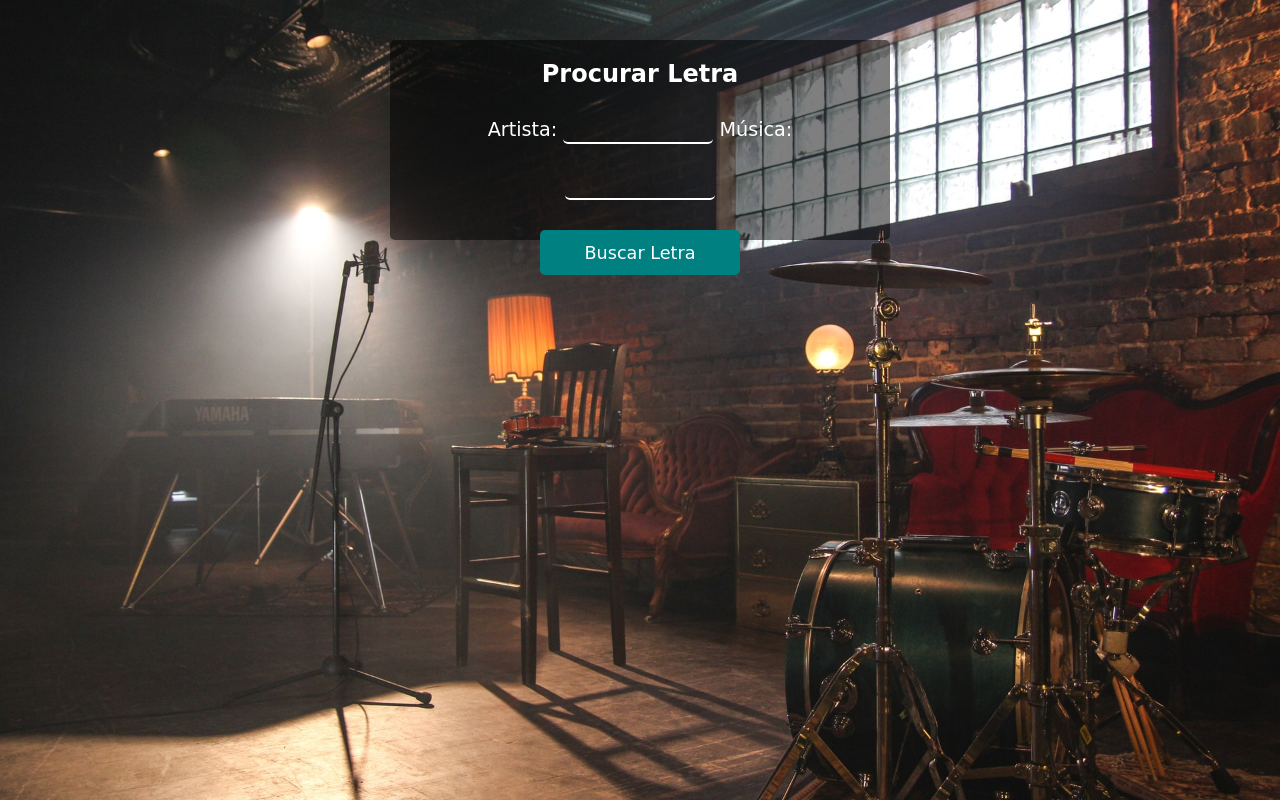
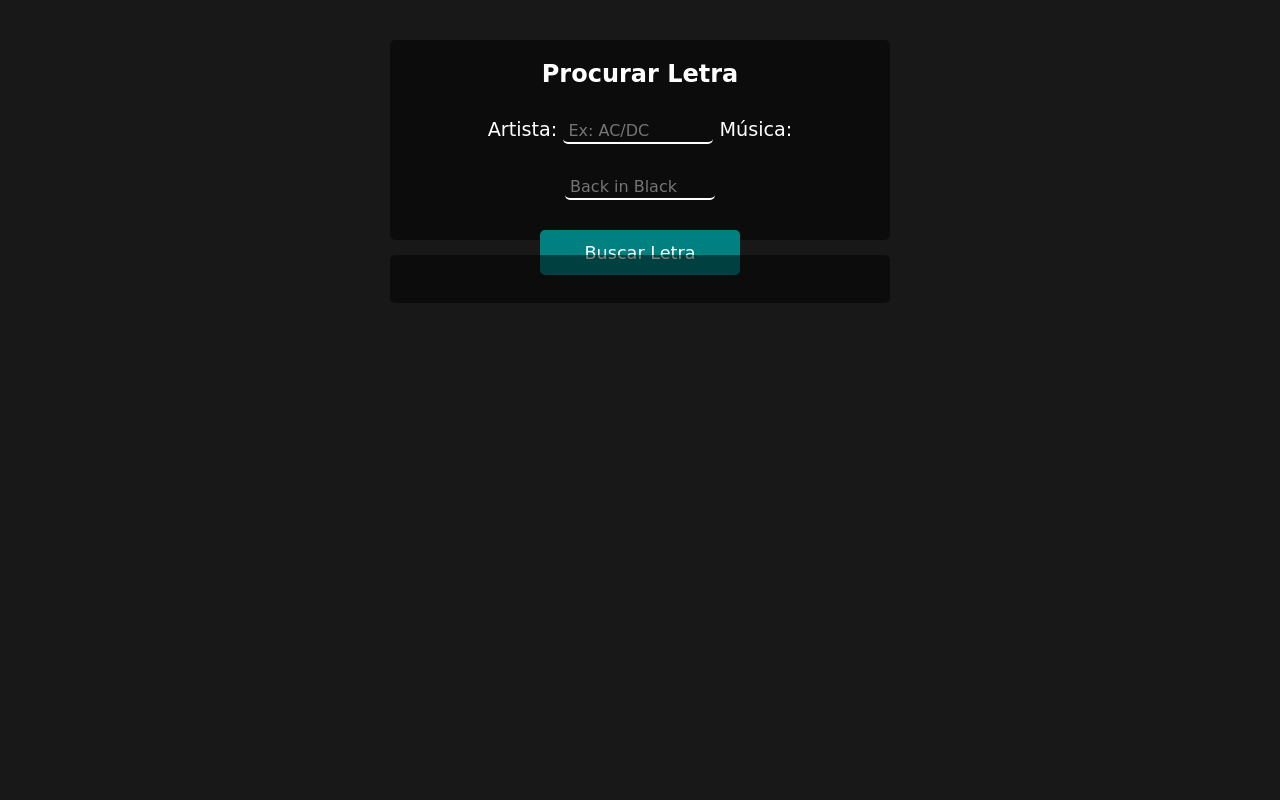
Before and after one commit to rafaabatistas/a-letra-ta-na-mao, a plain HTML site: page index.html in a window 1280 px wide. Drawn offline with Linux system fonts and the light colour scheme; a web font is replaced by a local one.

Commit message:
Update design for document

```diff
--- a/CSS/main.css
+++ b/CSS/main.css
@@ -7,14 +7,15 @@
     font-family: 'Averia Serif Libre', cursive;;
 }
 
+body {
+    background-color: #181818;
+}
+
 /*! Corpo */
 
 main {
-    width: 100vw;
-    height: 100vh;
-    background-image: url(/IMG/background.jpg);
-    background-size: cover;
-    background-position: center;
+    width: 100%;
+    height: 100%;
     display: flex;
     justify-content: flex-start;
     align-items: center;
@@ -77,3 +78,23 @@ main {
 .btn:hover {
     background-color: rgb(0, 51, 51);
 }
+
+/*! Caixa das letras */
+
+.box-lyrics {
+    width: 500px;
+    height: auto;
+    padding-top: 20px;
+    background-color: rgba(0, 0, 0, 0.5);
+    border-radius: 5px;
+    color: white;
+    margin-top: 15px;
+    margin-bottom: 15px;
+}
+
+.title {
+    text-align: center;
+    color: white;
+    font-size: 1.15rem;
+    margin-bottom: 28px;
+}
--- a/index.html
+++ b/index.html
@@ -18,16 +18,16 @@
             <form class="text-area" action="#">
                 <div class="area-input">
                     <label for="artista">Artista:</label>
-                    <input type="text" name="artista" id="artista" required>
+                    <input type="text" name="artista" id="artista" required placeholder=" Ex: AC/DC">
                     <label for="music">Música:</label>
-                    <input type="text" name="nome-music" id="music" required>
+                    <input type="text" name="nome-music" id="music" required placeholder=" Back in Black">
                 </div>
                 <button class="btn">Buscar Letra</button>
             </form>
         </section>
-        <section class="">
+        <section class="box-lyrics">
             <h2 class="title"></h2>
-            <p class="lyrics"></p>
+            <pre class="lyrics"></pre>
         </section>
     </main>
 </body>
```
